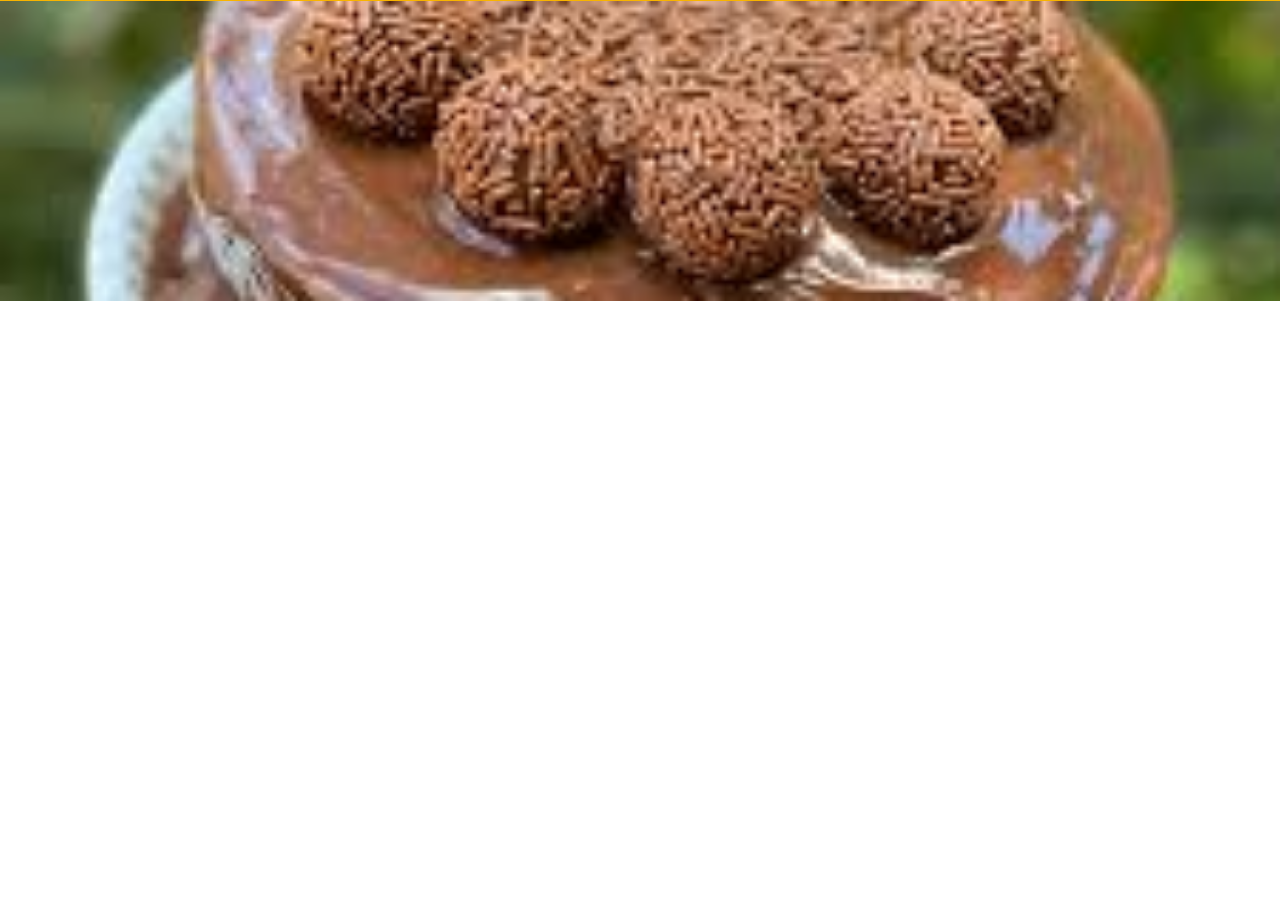
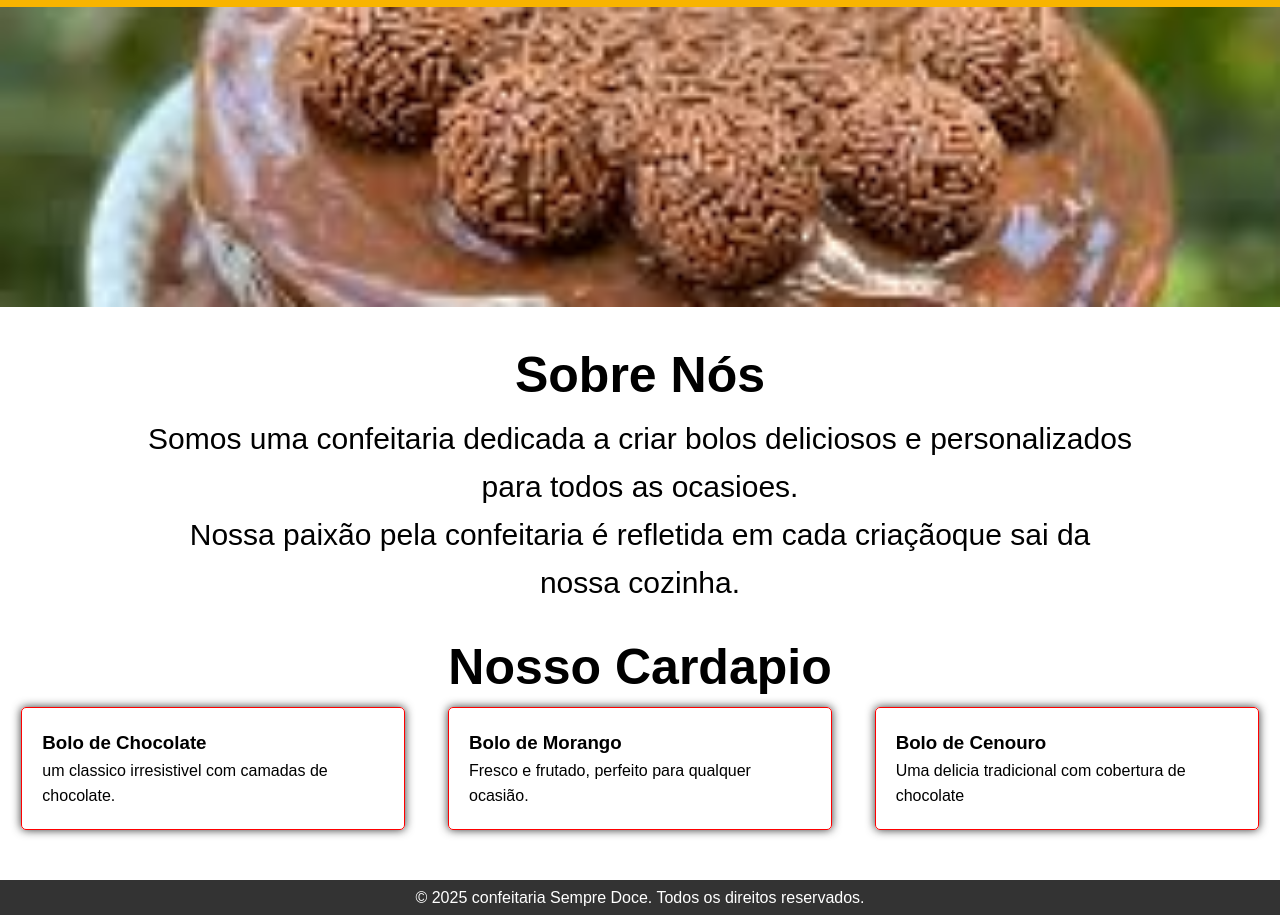
Before and after one commit to GbzinMRB/Confeitaria_Sempre_Doce, a plain HTML site: page index.html in a window 1280 px wide. Shown: the part 195-1110 px from the top of the page. Before the commit the page ends 800 px from the top, so only its background shows below. Drawn offline with Linux system fonts and the light colour scheme.

Commit message:
finalizando pagina index

```diff
--- a/assets/css/index.css
+++ b/assets/css/index.css
@@ -7,6 +7,7 @@
 
 body{
     line-height: 1.6;
+
 }
 
 .container{
@@ -35,11 +36,14 @@ nav ul{
 nav ul li{
     display: inline;
     margin-right: 20px;
+    font-size: 20px;
+
 }
 
 nav ul li a {
     color: white;
     text-decoration: none;
+
 }
 
 nav ul li a:hover{
@@ -54,3 +58,47 @@ nav ul li a:hover{
     object-fit: cover;
     height: 300px;
 }
+
+.container h2{
+    text-align: center;
+    font-size: 50px;
+}
+
+.container p {
+    text-align: center;
+    font-size: 30px;
+}
+
+.sobre h2{
+     font-family: "Fira Sans", sans-serif !important;
+}
+
+.menu-cardapio-itens {
+    display: flex;
+    justify-content: space-around;
+    margin-bottom: 50px;
+
+}
+
+.menu-cardapio-item {
+    border: 1px solid red;
+    border-radius: 5px;
+    width: 30%;
+    padding: 20px;
+    box-shadow: 0 0 10px rgba(0, 0, 0, 0.8);
+
+}
+
+.menu-cardapio h2{
+    text-align: center;
+    font-size: 50px;
+
+}
+
+footer{
+    background-color: #333;
+    color: white;
+    padding: 5px;
+    margin-top: 20px;
+    text-align: center;
+}
--- a/index.html
+++ b/index.html
@@ -8,6 +8,8 @@
 <link rel="preconnect" href="https://fonts.gstatic.com" crossorigin>
 <link href="https://fonts.googleapis.com/css2?family=Poppins:ital,wght@0,100;0,200;0,300;0,400;0,500;0,600;0,700;0,800;0,900;1,100;1,200;1,300;1,400;1,500;1,600;1,700;1,800;1,900&family=Roboto:ital,wght@0,100..900;1,100..900&family=Tinos:ital,wght@0,400;0,700;1,400;1,700&display=swap" rel="stylesheet">
 <link rel="stylesheet" href="assets/css/index.css">
+<link rel="preconnect" href="https://fonts.googleapis.com">
+<link href="https://fonts.googleapis.com/css2?family=Fira+Sans:ital,wght@0,100;0,200;0,300;0,400;0,500;0,600;0,700;0,800;0,900;1,100;1,200;1,300;1,400;1,500;1,600;1,700;1,800;1,900&family=Poppins:ital,wght@0,100;0,200;0,300;0,400;0,500;0,600;0,700;0,800;0,900;1,100;1,200;1,300;1,400;1,500;1,600;1,700;1,800;1,900&family=Roboto:ital,wght@0,100..900;1,100..900&family=Tinos:ital,wght@0,400;0,700;1,400;1,700&display=swap" rel="stylesheet">
 </head>
 <body>
     <header>
@@ -40,6 +42,54 @@
             </div>
         </section>
 
+
+
+        <!-- Sobre a confeitaria -->
+
+        <section class="Sobre">
+            <div class="container">
+                <h2>Sobre Nós</h2>
+                <p>
+                    Somos uma confeitaria dedicada a criar bolos deliciosos e personalizados para todos as ocasioes. <br> Nossa paixão pela confeitaria é refletida em cada criaçãoque sai da nossa cozinha.
+                </p>
+            </div>
+        </section>
+
+        <section class="menu-cardapio">
+            <h2>Nosso Cardapio</h2>
+            <div class="menu-cardapio-itens">
+
+                <div class="menu-cardapio-item">
+                    <h3>Bolo de Chocolate</h3>
+                    <p>
+                        um classico irresistivel com camadas de chocolate.
+                    </p>
+                </div>
+
+                <div class="menu-cardapio-item">
+                    <h3>Bolo de Morango</h3>
+                    <p>
+                        Fresco e frutado, perfeito para qualquer ocasião.
+                    </p>
+                </div>
+
+                <div class="menu-cardapio-item">
+                    <h3>Bolo de Cenouro</h3>
+                    <p>
+                        Uma delicia tradicional com cobertura de chocolate
+                    </p>
+                </div>
+
+            </div>
+        </section>
+
+        <footer>
+            <div class="coutainer">
+                <p>&copy; 2025 confeitaria Sempre Doce.
+                    Todos os direitos reservados.
+                </p>
+            </div>
+        </footer>
 </body>
 <script src="assets/js/index.js"></script>
 </html>
```
